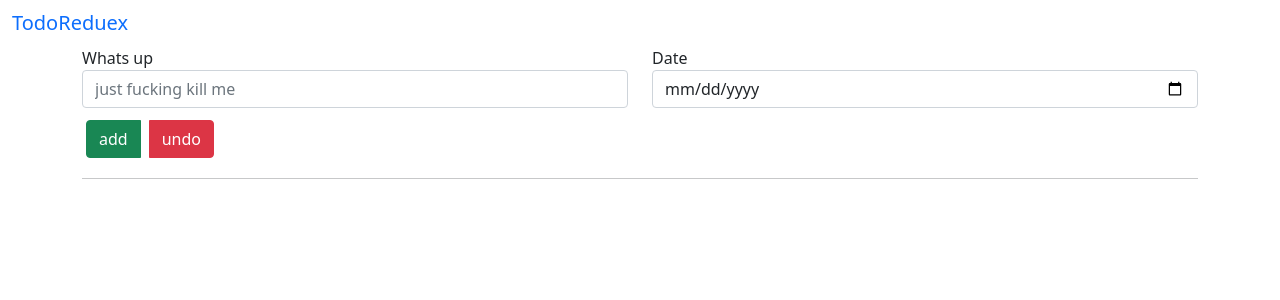
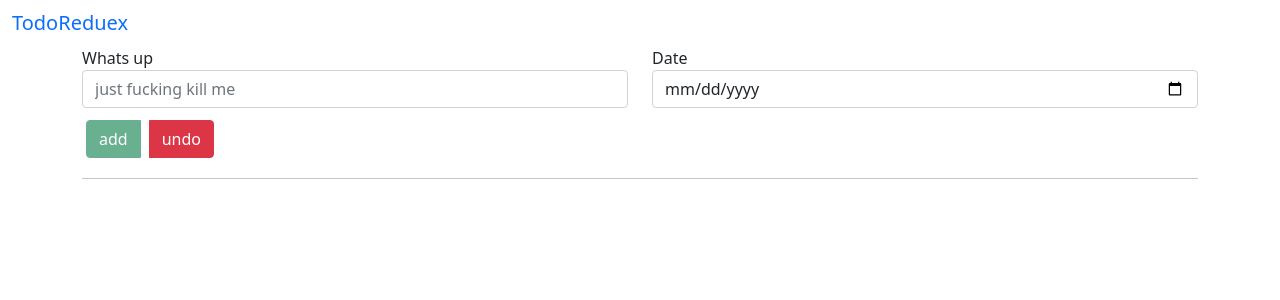
Before and after one commit to reggie1337/TodoApp, an Angular app: page / in a window 1280 px wide. Shown: the top 300 px of the page. Built offline with nearby package versions, Linux system fonts and the light colour scheme.

Commit message:
addedValid

```diff
--- a/src/app/app.component.html
+++ b/src/app/app.component.html
@@ -29,7 +29,13 @@
   <div class="row">
     <div class="col-xs-12 mt-2">
       <div class="btn-group">
-        <button class="btn btn-success m-1" type="submit">add</button>
+        <button
+          class="btn btn-success m-1"
+          type="submit"
+          [disabled]="!form.valid"
+        >
+          add
+        </button>
         <button class="btn btn-danger m-1" type="reset">undo</button>
       </div>
     </div>
```
